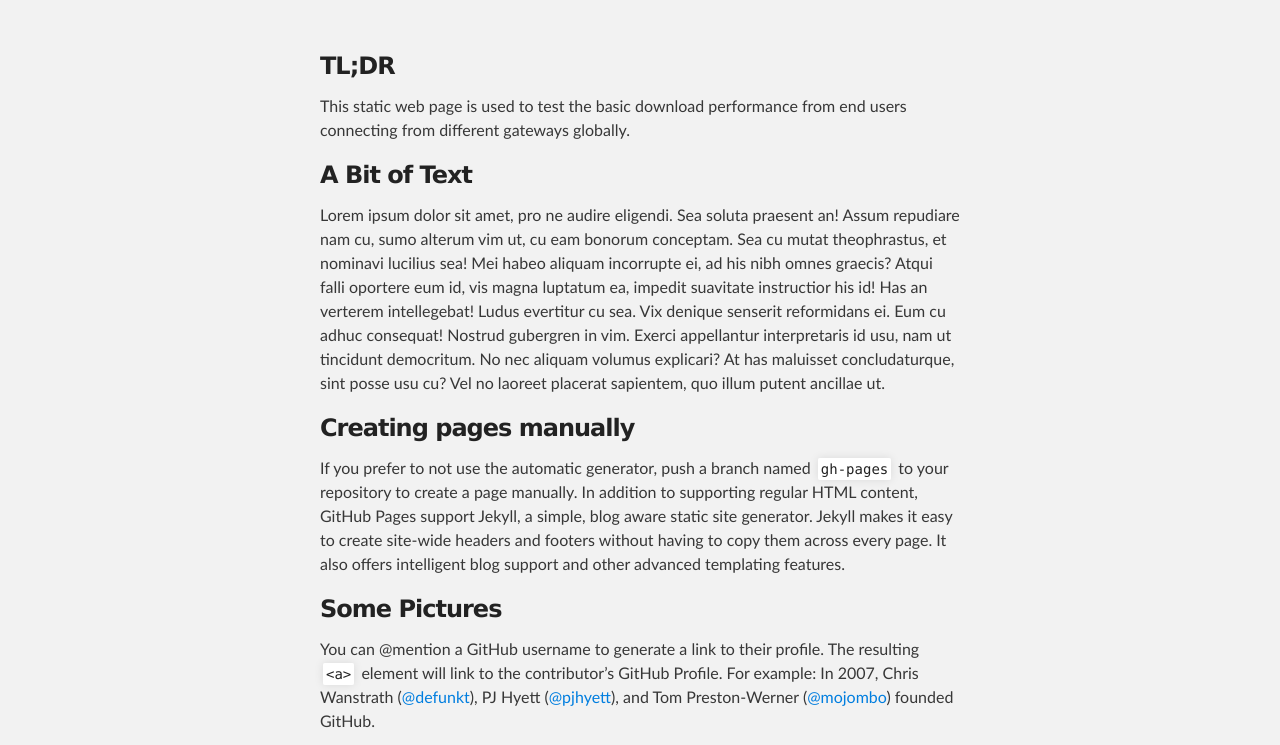
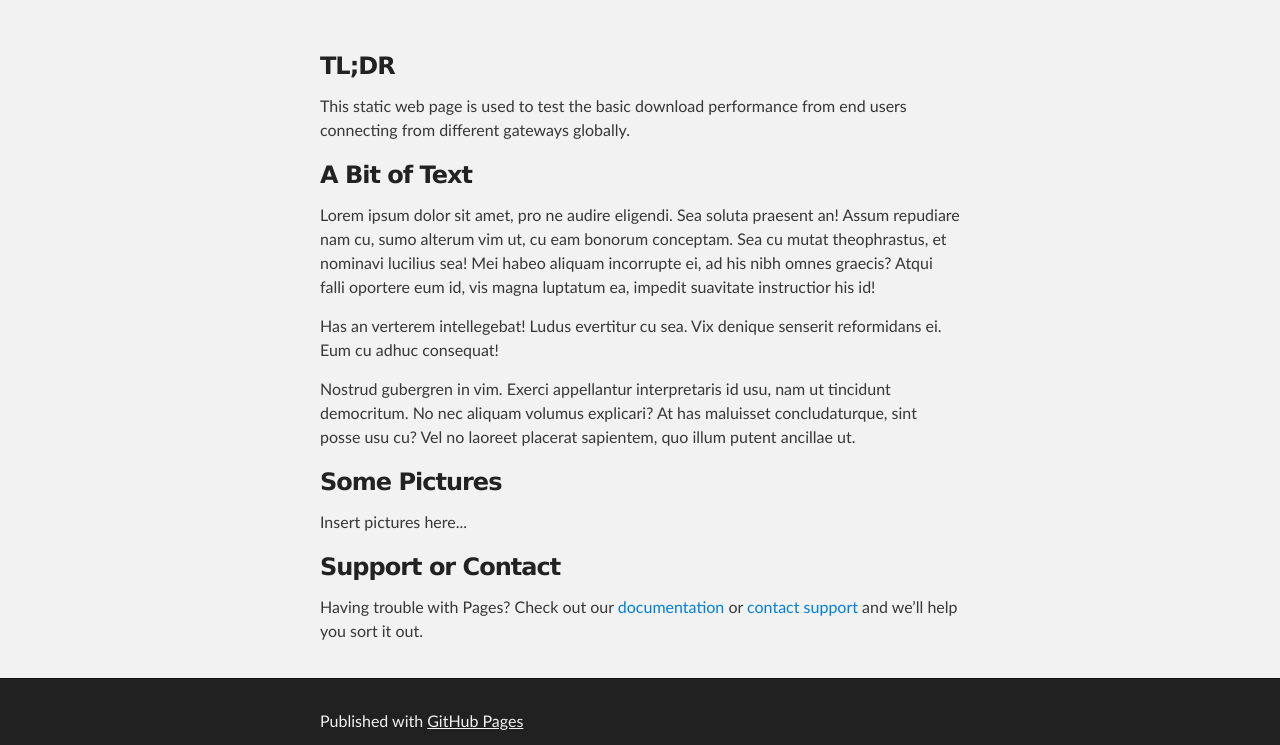
Before and after one commit to obswebperf/obswebperf.github.io, a plain HTML site: page webperf.html in a window 1280 px wide. Shown: the part 176-921 px from the top of the page. Drawn offline with Linux system fonts and the light colour scheme.

Commit message:
Update webperf.html

```diff
--- a/webperf.html
+++ b/webperf.html
@@ -35,21 +35,16 @@
 <h3>
 <a id="designer-templates" class="anchor" href="#designer-templates" aria-hidden="true"><span aria-hidden="true" class="octicon octicon-link"></span></a>A Bit of Text</h3>
 
-<p>Lorem ipsum dolor sit amet, pro ne audire eligendi. Sea soluta praesent an! Assum repudiare nam cu, sumo alterum vim ut, cu eam bonorum conceptam. Sea cu mutat theophrastus, et nominavi lucilius sea! Mei habeo aliquam incorrupte ei, ad his nibh omnes graecis? Atqui falli oportere eum id, vis magna luptatum ea, impedit suavitate instructior his id!
+<p>Lorem ipsum dolor sit amet, pro ne audire eligendi. Sea soluta praesent an! Assum repudiare nam cu, sumo alterum vim ut, cu eam bonorum conceptam. Sea cu mutat theophrastus, et nominavi lucilius sea! Mei habeo aliquam incorrupte ei, ad his nibh omnes graecis? Atqui falli oportere eum id, vis magna luptatum ea, impedit suavitate instructior his id!</p>
 
-Has an verterem intellegebat! Ludus evertitur cu sea. Vix denique senserit reformidans ei. Eum cu adhuc consequat!
+<p>Has an verterem intellegebat! Ludus evertitur cu sea. Vix denique senserit reformidans ei. Eum cu adhuc consequat!</p>
 
-Nostrud gubergren in vim. Exerci appellantur interpretaris id usu, nam ut tincidunt democritum. No nec aliquam volumus explicari? At has maluisset concludaturque, sint posse usu cu? Vel no laoreet placerat sapientem, quo illum putent ancillae ut.</p>
+<p>Nostrud gubergren in vim. Exerci appellantur interpretaris id usu, nam ut tincidunt democritum. No nec aliquam volumus explicari? At has maluisset concludaturque, sint posse usu cu? Vel no laoreet placerat sapientem, quo illum putent ancillae ut.</p>
 
 <h3>
-<a id="creating-pages-manually" class="anchor" href="#creating-pages-manually" aria-hidden="true"><span aria-hidden="true" class="octicon octicon-link"></span></a>Creating pages manually</h3>
+<a id="creating-pages-manually" class="anchor" href="#creating-pages-manually" aria-hidden="true"><span aria-hidden="true" class="octicon octicon-link"></span></a>Some Pictures</h3>
 
-<p>If you prefer to not use the automatic generator, push a branch named <code>gh-pages</code> to your repository to create a page manually. In addition to supporting regular HTML content, GitHub Pages support Jekyll, a simple, blog aware static site generator. Jekyll makes it easy to create site-wide headers and footers without having to copy them across every page. It also offers intelligent blog support and other advanced templating features.</p>
-
-<h3>
-<a id="authors-and-contributors" class="anchor" href="#authors-and-contributors" aria-hidden="true"><span aria-hidden="true" class="octicon octicon-link"></span></a>Some Pictures</h3>
-
-<p>You can @mention a GitHub username to generate a link to their profile. The resulting <code>&lt;a&gt;</code> element will link to the contributor’s GitHub Profile. For example: In 2007, Chris Wanstrath (<a href="https://github.com/defunkt" class="user-mention">@defunkt</a>), PJ Hyett (<a href="https://github.com/pjhyett" class="user-mention">@pjhyett</a>), and Tom Preston-Werner (<a href="https://github.com/mojombo" class="user-mention">@mojombo</a>) founded GitHub.</p>
+<p>Insert pictures here...</p>
 
 <h3>
 <a id="support-or-contact" class="anchor" href="#support-or-contact" aria-hidden="true"><span aria-hidden="true" class="octicon octicon-link"></span></a>Support or Contact</h3>
```
